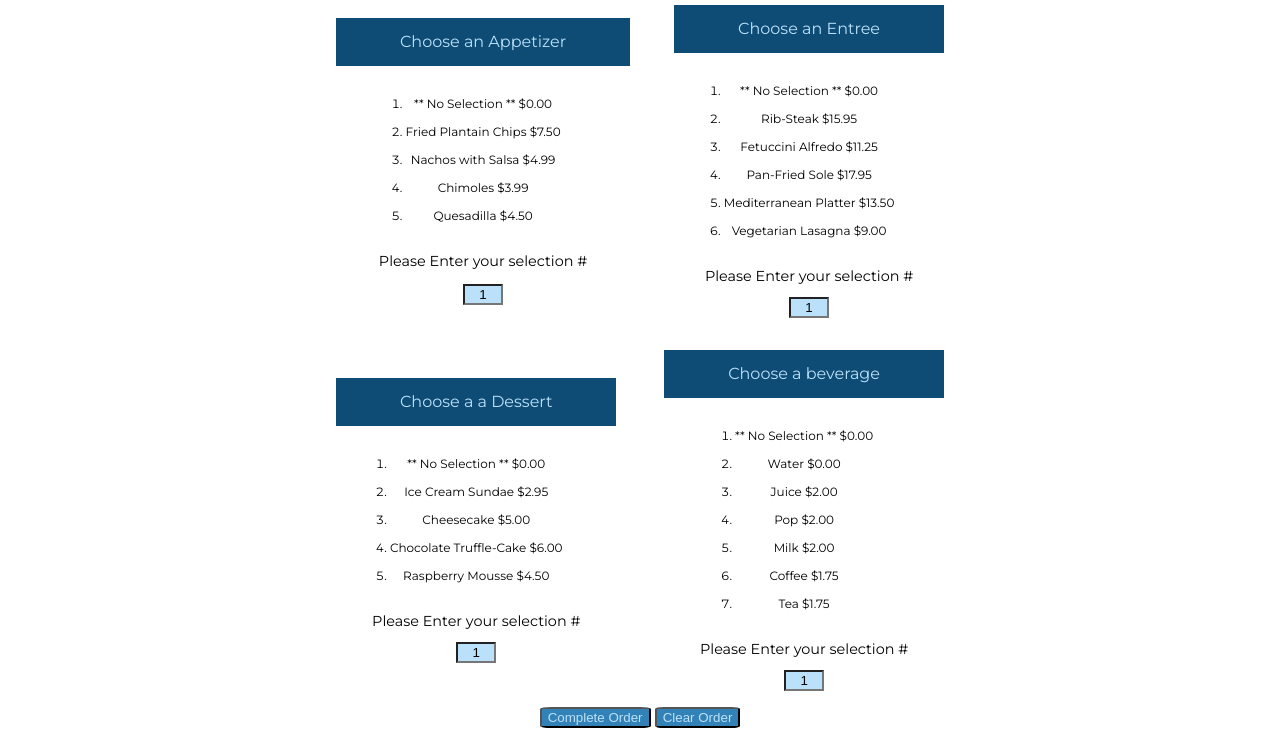
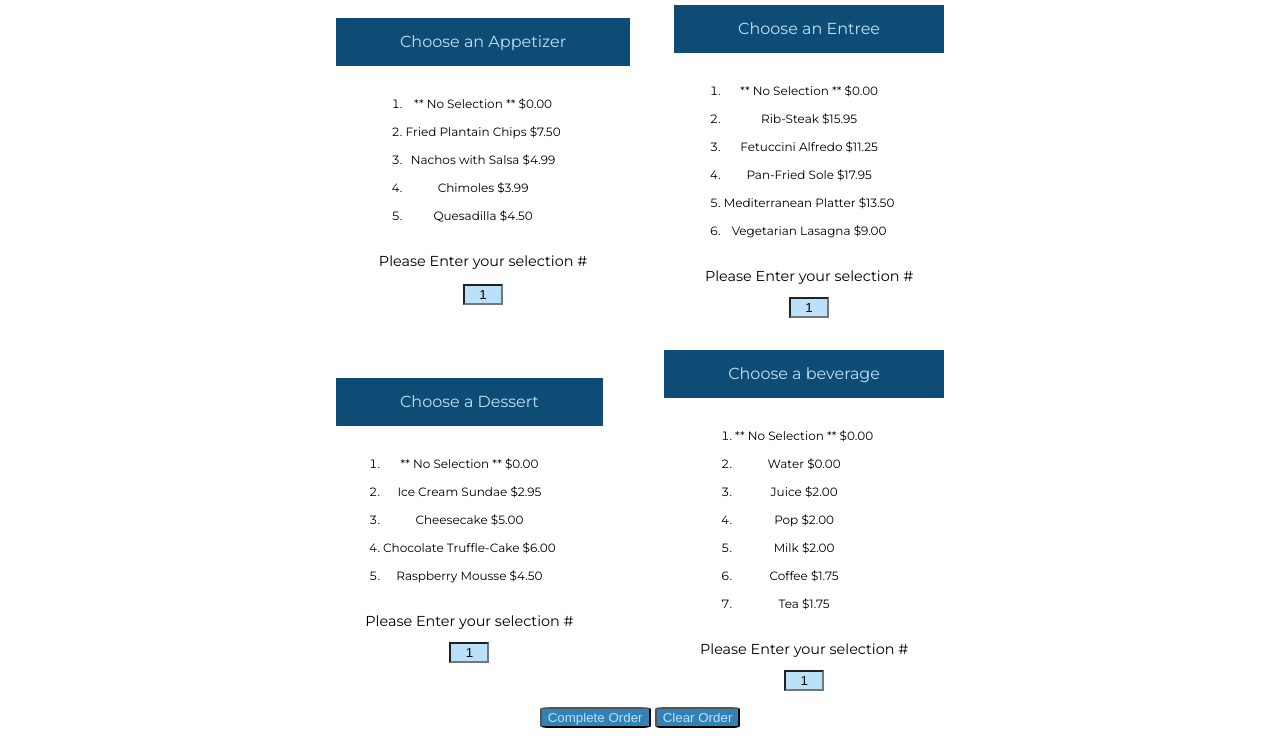
Before and after one commit to russtelen/FOOD-ORDERING-APP, a plain HTML site: page index.html in a window 1280 px wide. Shown: the part 91-832 px from the top of the page. Drawn offline with Linux system fonts and the light colour scheme.

Commit message:
edit typo in content

```diff
--- a/index.html
+++ b/index.html
@@ -46,7 +46,7 @@
 
         <div class="row-2">
             <div class="sub-menu" id="dessert">
-                <p>Choose a a Dessert</p>
+                <p>Choose a Dessert</p>
                 <ol class="food-list">
                     <li class="dessert-list">** No Selection ** $0.00</li>
                     <li class="dessert-list">Ice Cream Sundae $2.95</li>
```
